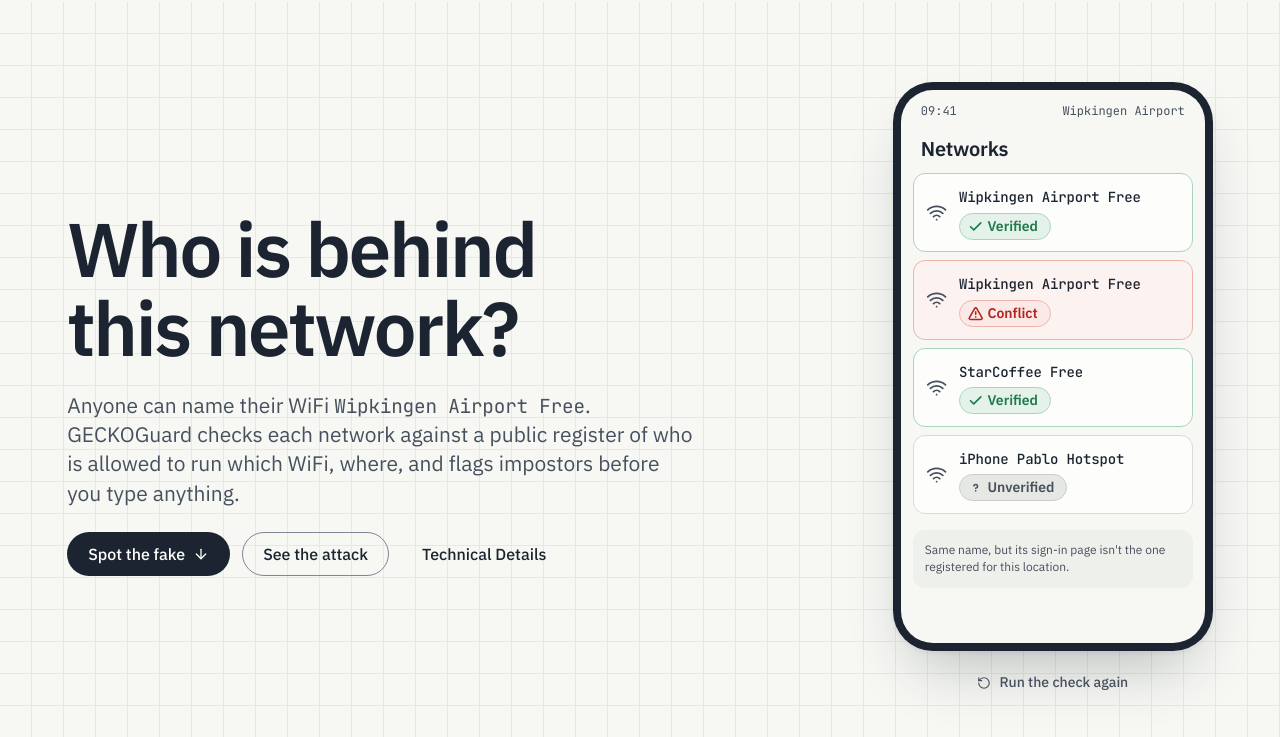
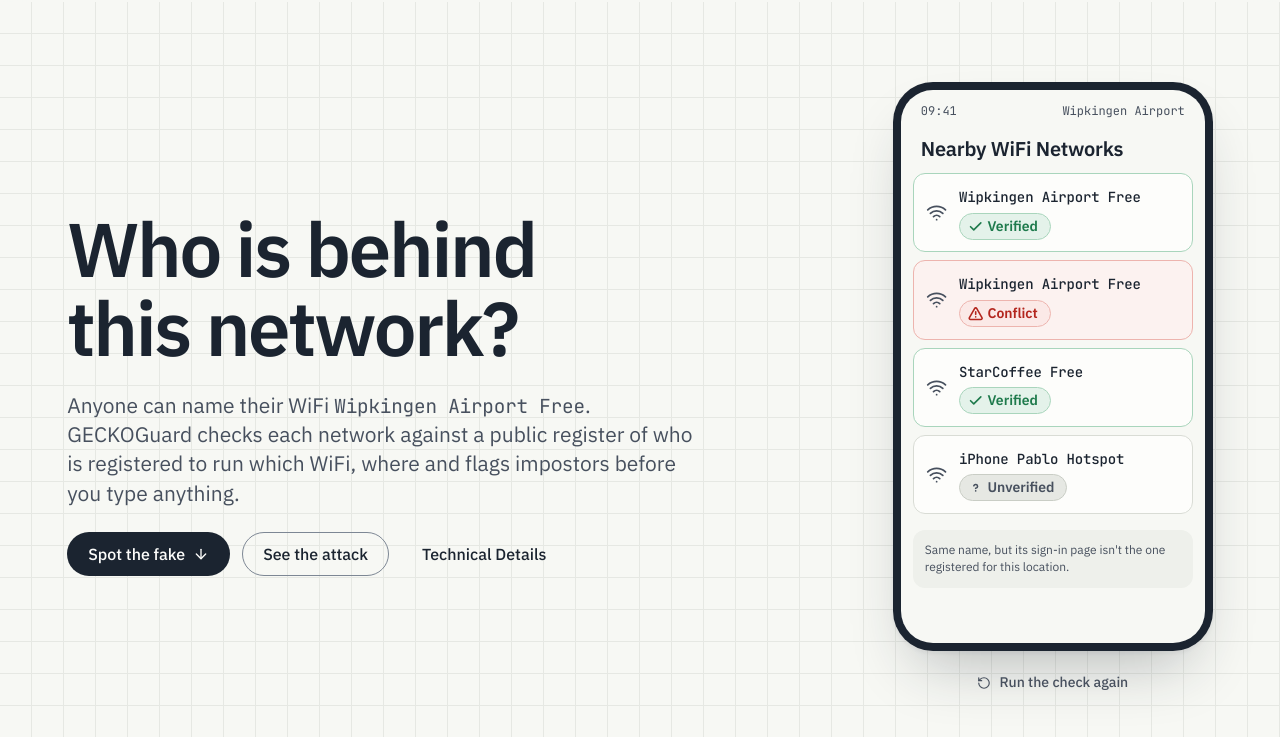
Before and after one commit to pablotanner/GECKOWebsite, an Astro site: page / in a window 1280 px wide. Shown: the part 59-796 px from the top of the page. Built offline with nearby package versions, Linux system fonts and the light colour scheme; Astro itself is replaced by a stand-in of ours.

Commit message:
Modify hero, add TODO in readme

```diff
--- a/src/sections/Hero.astro
+++ b/src/sections/Hero.astro
@@ -17,7 +17,7 @@ const networks: { ssid: string; verdict: Verdict }[] = [
       <h1 class="display-1" id="hero-title">Who is behind this network?</h1>
       <p class="lead">
         Anyone can name their WiFi <span class="mono">Wipkingen Airport Free</span>. GECKOGuard checks each network
-        against a public register of who is allowed to run which WiFi, where, and flags impostors before you type
+        against a public register of who is registered to run which WiFi, where and flags impostors before you type
         anything.
       </p>
       <div class="cluster">
@@ -32,7 +32,7 @@ const networks: { ssid: string; verdict: Verdict }[] = [
         <div class="phone__screen" aria-hidden="true">
           <div class="phone__status"><span>09:41</span><span>Wipkingen Airport</span></div>
           <div class="phone__header">
-            <p class="title">Networks</p>
+            <p class="title">Nearby WiFi Networks</p>
           </div>
           <div class="phone__body">
             {networks.map((n, i) => (
```
Also changed, not shown: README.md.
